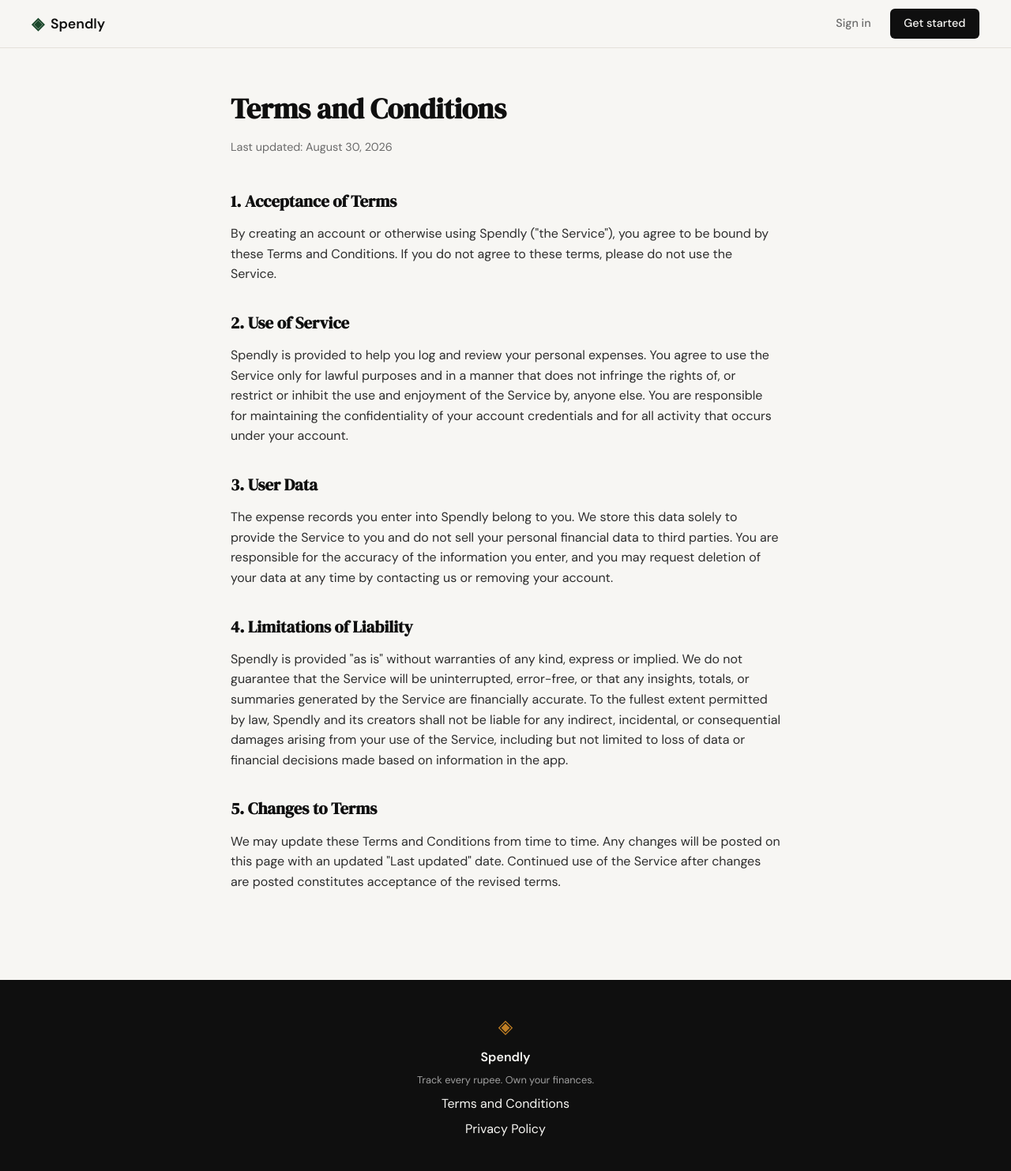
After one commit to lnrajput04/spendly, a Flask app: page /terms in a window 1280 px wide. The commit adds this page. Shown: the whole page at 79% size. Run offline with Flask 3, Linux system fonts and the light colour scheme.

Commit message:
landing: add terms and conditions page and route

```diff
--- a/app.py
+++ b/app.py
@@ -20,6 +20,11 @@ def register():
 @app.route("/login")
 def login():
     return render_template("login.html")
+
+
+@app.route("/terms")
+def terms():
+    return render_template("terms.html")
 
 
 # ------------------------------------------------------------------ #
--- a/static/css/style.css
+++ b/static/css/style.css
@@ -478,6 +478,52 @@ a { color: inherit; text-decoration: none; }
 .auth-switch a:hover { text-decoration: underline; }
 
 /* ------------------------------------------------------------------ */
+/* Legal pages                                                         */
+/* ------------------------------------------------------------------ */
+
+.legal {
+    max-width: 760px;
+    margin: 0 auto;
+    padding: 3rem 2rem 5rem;
+}
+
+.legal-title {
+    font-family: var(--font-display);
+    font-size: 2.25rem;
+    margin-bottom: 0.5rem;
+}
+
+.legal-updated {
+    color: var(--ink-muted);
+    font-size: 0.9rem;
+    margin-bottom: 2.5rem;
+}
+
+.legal-section {
+    margin-bottom: 2rem;
+}
+
+.legal-section h2 {
+    font-family: var(--font-display);
+    font-size: 1.3rem;
+    margin-bottom: 0.75rem;
+    color: var(--ink);
+}
+
+.legal-section p {
+    color: var(--ink-soft);
+    margin-bottom: 0.75rem;
+}
+
+.legal-section ul {
+    color: var(--ink-soft);
+    padding-left: 1.25rem;
+    margin-bottom: 0.75rem;
+}
+
+.legal-section li { margin-bottom: 0.4rem; }
+
+/* ------------------------------------------------------------------ */
 /* Footer                                                              */
 /* ------------------------------------------------------------------ */
 
--- a/templates/base.html
+++ b/templates/base.html
@@ -34,7 +34,7 @@
             <span class="brand-icon">◈</span>
             <span class="footer-name">Spendly</span>
             <p class="footer-copy">Track every rupee. Own your finances.</p>
-            <a href="#">Terms and Conditions</a>
+            <a href="{{ url_for('terms') }}">Terms and Conditions</a>
             <a href="#">Privacy Policy</a>
         </div>
     </footer>
--- /dev/null
+++ b/templates/terms.html
@@ -0,0 +1,65 @@
+{% extends "base.html" %}
+
+{% block title %}Terms and Conditions — Spendly{% endblock %}
+
+{% block content %}
+
+<section class="legal">
+    <h1 class="legal-title">Terms and Conditions</h1>
+    <p class="legal-updated">Last updated: August 30, 2026</p>
+
+    <div class="legal-section">
+        <h2>1. Acceptance of Terms</h2>
+        <p>
+            By creating an account or otherwise using Spendly ("the Service"), you agree to be
+            bound by these Terms and Conditions. If you do not agree to these terms, please do
+            not use the Service.
+        </p>
+    </div>
+
+    <div class="legal-section">
+        <h2>2. Use of Service</h2>
+        <p>
+            Spendly is provided to help you log and review your personal expenses. You agree to
+            use the Service only for lawful purposes and in a manner that does not infringe the
+            rights of, or restrict or inhibit the use and enjoyment of the Service by, anyone
+            else. You are responsible for maintaining the confidentiality of your account
+            credentials and for all activity that occurs under your account.
+        </p>
+    </div>
+
+    <div class="legal-section">
+        <h2>3. User Data</h2>
+        <p>
+            The expense records you enter into Spendly belong to you. We store this data solely
+            to provide the Service to you and do not sell your personal financial data to third
+            parties. You are responsible for the accuracy of the information you enter, and you
+            may request deletion of your data at any time by contacting us or removing your
+            account.
+        </p>
+    </div>
+
+    <div class="legal-section">
+        <h2>4. Limitations of Liability</h2>
+        <p>
+            Spendly is provided "as is" without warranties of any kind, express or implied. We
+            do not guarantee that the Service will be uninterrupted, error-free, or that any
+            insights, totals, or summaries generated by the Service are financially accurate. To
+            the fullest extent permitted by law, Spendly and its creators shall not be liable
+            for any indirect, incidental, or consequential damages arising from your use of the
+            Service, including but not limited to loss of data or financial decisions made based
+            on information in the app.
+        </p>
+    </div>
+
+    <div class="legal-section">
+        <h2>5. Changes to Terms</h2>
+        <p>
+            We may update these Terms and Conditions from time to time. Any changes will be
+            posted on this page with an updated "Last updated" date. Continued use of the
+            Service after changes are posted constitutes acceptance of the revised terms.
+        </p>
+    </div>
+</section>
+
+{% endblock %}
```
